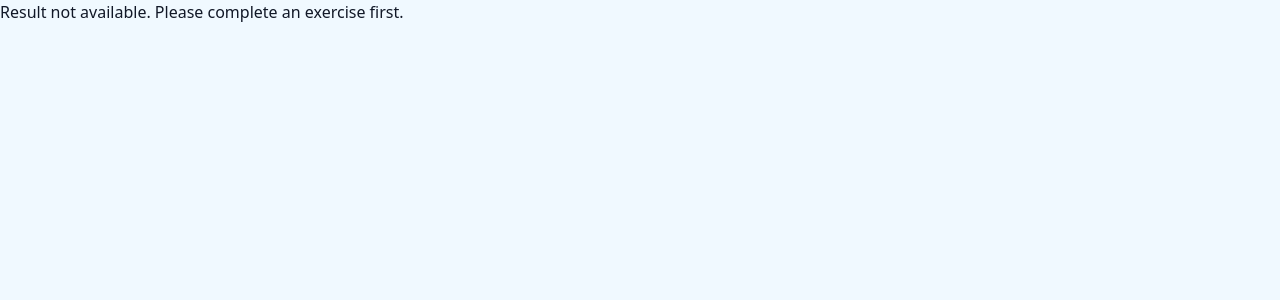
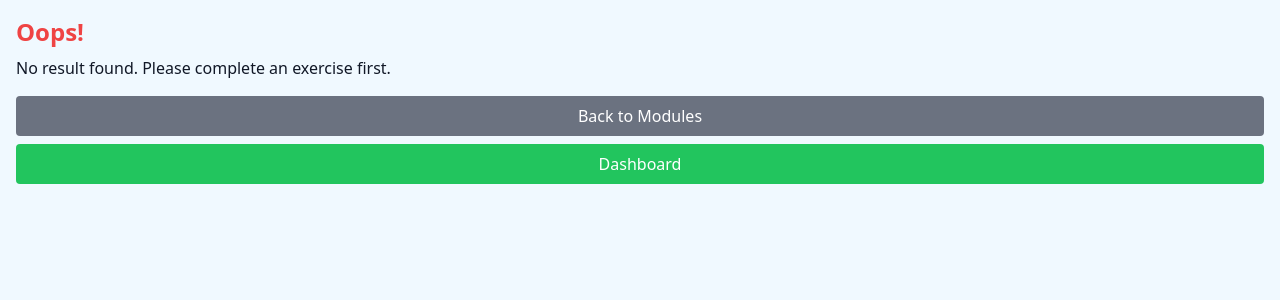
Before and after one commit to Svendzen/MathLearningPlatform, a React (Vite) app in the folder frontend/: page /result in a window 1280 px wide. Shown: the top 300 px of the page. Built offline with nearby package versions, Linux system fonts and the light colour scheme.

Commit message:
Fixed error with ResultScreen because there was result variable was not yet declared. User cant access "/result" now before completing exercise.

```diff
--- a/frontend/src/components/ResultScreen.jsx
+++ b/frontend/src/components/ResultScreen.jsx
@@ -1,5 +1,5 @@
 import PropTypes from "prop-types";
-import {Link, useLocation, useNavigate} from "react-router-dom";
+import { Link, useLocation, useNavigate } from "react-router-dom";
 
 function ResultScreen() {
     const navigate = useNavigate();
@@ -7,7 +7,27 @@ function ResultScreen() {
     const { result } = location.state || {}; // Safely access result
 
     if (!result) {
-        return <p>Result not available. Please complete an exercise first.</p>;
+        // Redirect to modules page if no result is available
+        return (
+            <div className="p-4">
+                <h1 className="text-2xl font-bold text-red-500">Oops!</h1>
+                <p className="mt-2">No result found. Please complete an exercise first.</p>
+                <div className="mt-4 space-y-2">
+                    <Link
+                        to="/modules"
+                        className="bg-gray-500 text-white px-4 py-2 rounded block text-center"
+                    >
+                        Back to Modules
+                    </Link>
+                    <Link
+                        to="/"
+                        className="bg-green-500 text-white px-4 py-2 rounded block text-center"
+                    >
+                        Dashboard
+                    </Link>
+                </div>
+            </div>
+        );
     }
 
     return (
@@ -54,7 +74,7 @@ ResultScreen.propTypes = {
         score: PropTypes.number.isRequired,
         scorePercentage: PropTypes.number.isRequired,
         completionTime: PropTypes.number.isRequired,
-    }).isRequired,
+    }),
 };
 
 export default ResultScreen;
```
